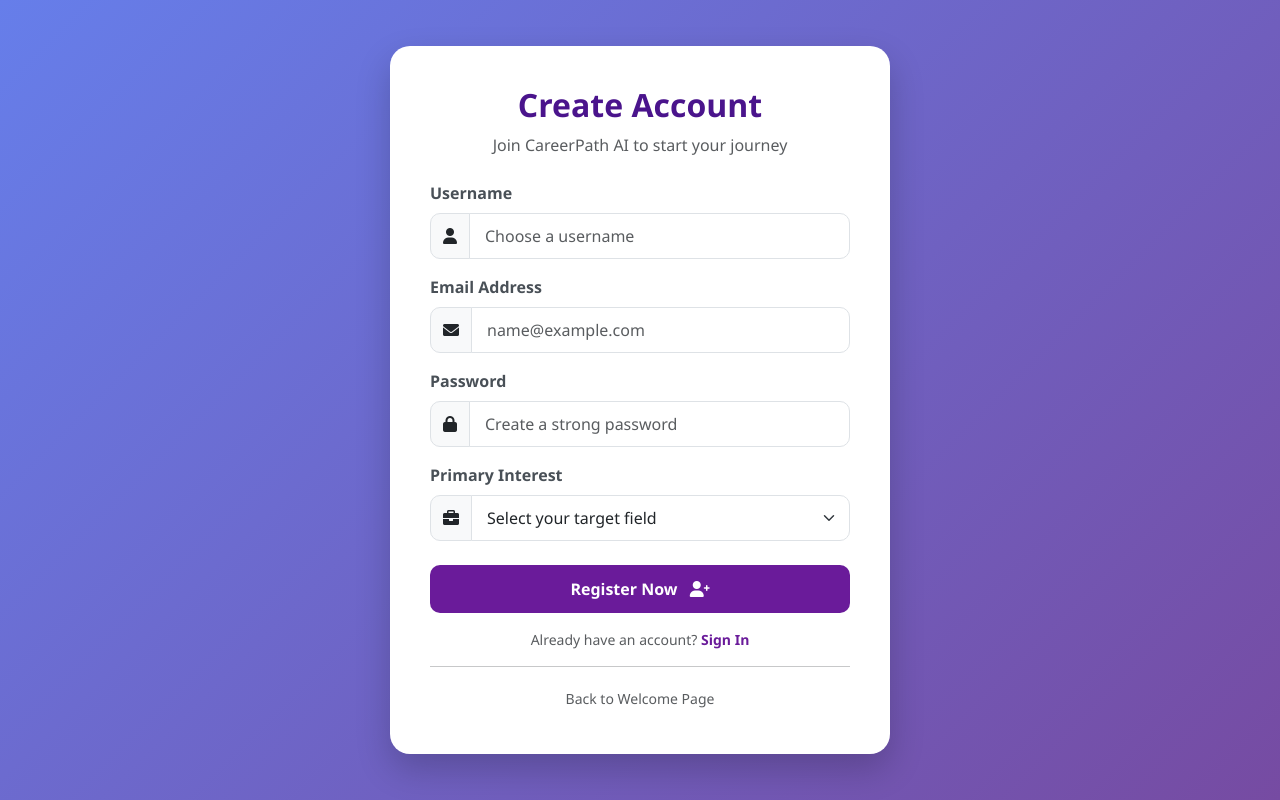
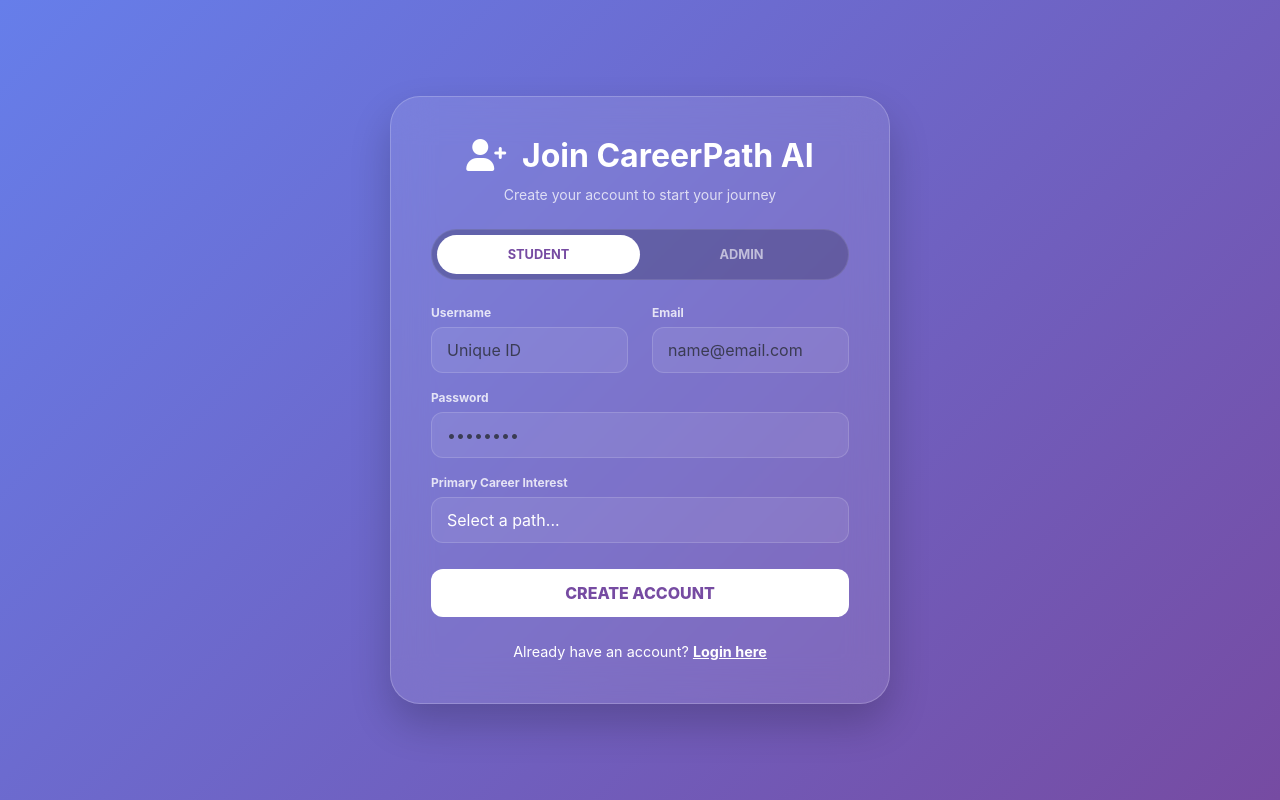
Before and after one commit to VemulaNagendraJagadeeshAnand/career_ai_project, a Flask app: page /register in a window 1280 px wide. Run offline with Flask 3, Linux system fonts and the light colour scheme; some libraries are stand-ins or nearby versions.

Commit message:
Initial commit: AI Career Intelligence System

```diff
--- a/app.py
+++ b/app.py
@@ -5,25 +5,23 @@ import certifi
 from datetime import datetime
 from flask import Flask, render_template, request, redirect, session, url_for
 from pymongo import MongoClient
-from dotenv import load_dotenv
 
 # NLP & Extraction Libraries
 from sklearn.feature_extraction.text import TfidfVectorizer
 from sklearn.metrics.pairwise import cosine_similarity
 from pdfminer.high_level import extract_text
 
-# Load environment variables
-load_dotenv()
-
 app = Flask(__name__)
-app.secret_key = os.getenv("SECRET_KEY", "career_ai_jntuk_2026_project")
+# Hardcoded Secret Key for session security
+app.secret_key = "career_ai_jntuk_2026_project"
 
 # ---------------- DATABASE CONFIGURATION ----------------
-uri = os.getenv("MONGO_URI")
+# Hardcoded URI for direct deployment (No .env required)
+uri = "mongodb+srv://226m1a05a4_db_user:JagadeeshAnand@career.cjjjztp.mongodb.net/?retryWrites=true&w=majority&appName=career"
 ca = certifi.where()
 
 try:
-    # Secure connection for MongoDB Atlas
+    # Connection with 5-second timeout to prevent hanging
     client = MongoClient(uri, tlsCAFile=ca, serverSelectionTimeoutMS=5000)
     db = client["career_ai_database"]
     students_col = db["students"]
@@ -32,15 +30,15 @@ try:
 except Exception as e:
     print(f"❌ Database Connection Error: {e}")
 
-# ---------------- KNOWLEDGE BASE (NLP & Roadmaps) ----------------
+# ---------------- KNOWLEDGE BASE ----------------
 CAREERS = {
-    "Data Scientist": ["python", "machine learning", "statistics", "sql", "pandas", "data visualization", "scikit-learn", "deep learning"],
-    "Web Developer": ["html", "css", "javascript", "react", "node", "express", "mongodb", "angular", "bootstrap", "typescript"],
-    "AI Engineer": ["python", "deep learning", "neural networks", "tensorflow", "pytorch", "nlp", "computer vision", "transformers"],
-    "Business Analyst": ["excel", "sql", "power bi", "tableau", "communication", "agile", "scrum", "analytics", "jira"],
-    "Cybersecurity Analyst": ["networking", "firewalls", "penetration testing", "wireshark", "linux", "siem", "encryption", "ethical hacking"],
-    "Cloud Engineer": ["aws", "azure", "docker", "kubernetes", "terraform", "cloud computing", "devops", "linux", "serverless"],
-    "Java Developer": ["java", "spring boot", "hibernate", "maven", "microservices", "mysql", "multithreading", "oops", "junit"]
+    "Data Scientist": ["python", "machine learning", "statistics", "sql", "pandas", "data visualization"],
+    "Web Developer": ["html", "css", "javascript", "react", "node", "express", "mongodb"],
+    "AI Engineer": ["python", "deep learning", "neural networks", "tensorflow", "pytorch", "nlp"],
+    "Business Analyst": ["excel", "sql", "power bi", "tableau", "communication", "agile"],
+    "Cybersecurity Analyst": ["networking", "firewalls", "penetration testing", "wireshark", "linux"],
+    "Cloud Engineer": ["aws", "azure", "docker", "kubernetes", "terraform", "cloud computing"],
+    "Java Developer": ["java", "spring boot", "hibernate", "maven", "microservices", "mysql"]
 }
 
 ROADMAPS = {
@@ -53,10 +51,10 @@ ROADMAPS = {
     "Java Developer": {"time": "6 Months", "resources": [{"name": "Spring Boot Tutorial", "url": "https://youtu.be/9SGDpanrc8U"}]}
 }
 
-# ---------------- CORE AI & EXTRACTION LOGIC ----------------
+# ---------------- CORE AI LOGIC ----------------
 
 def extract_text_from_file(file):
-    """Handles PDF and DOCX parsing in-memory"""
+    """Handles PDF and DOCX parsing"""
     filename = file.filename.lower()
     try:
         file.seek(0)
@@ -67,12 +65,12 @@ def extract_text_from_file(file):
         elif filename.endswith(".docx"):
             doc = docx.Document(file_stream)
             return " ".join([p.text for p in doc.paragraphs])
-    except Exception as e:
+    except:
         return ""
     return ""
 
 def get_ai_scores(text, careers_db):
-    """NLP Similarity Engine using TF-IDF"""
+    """NLP Similarity Engine"""
     text = text.lower()
     career_names = list(careers_db.keys())
     career_profiles = [" ".join(v) for v in careers_db.values()]
@@ -92,7 +90,7 @@ def get_ai_scores(text, careers_db):
         }
     return dict(sorted(results.items(), key=lambda x: x[1]['score'], reverse=True))
 
-# ---------------- WEB ROUTES ----------------
+# ---------------- ROUTES ----------------
 
 @app.route("/")
 def welcome():
@@ -101,22 +99,39 @@ def welcome():
 @app.route("/login", methods=["GET", "POST"])
 def login():
     if request.method == "POST":
-        u, p = request.form["username"], request.form["password"]
-        if u == "admin" and p == "admin123":
-            session["admin"] = u
-            return redirect(url_for("admin"))
-        user = students_col.find_one({"username": u, "password": p})
-        if user:
-            session["user"] = u
-            return redirect(url_for("student_dashboard"))
+        role = request.form.get("role")
+        u = request.form.get("username")
+        p = request.form.get("password")
+
+        if role == "admin":
+            if u == "admin" and p == "admin123":
+                session["admin"] = u
+                return redirect(url_for("admin"))
+            else:
+                return render_template("login.html", error="Invalid Admin Credentials")
+        else:
+            user = students_col.find_one({"username": u, "password": p})
+            if user:
+                session["user"] = u
+                return redirect(url_for("student_dashboard"))
+            else:
+                return render_template("login.html", error="Invalid Student Credentials")
     return render_template("login.html")
 
 @app.route("/register", methods=["GET", "POST"])
 def register():
     if request.method == "POST":
-        u, e, p, i = request.form["username"], request.form["email"], request.form["password"], request.form["interest"]
+        u = request.form.get("username")
+        e = request.form.get("email")
+        p = request.form.get("password")
+        i = request.form.get("interest", "Administrator")
+        role = request.form.get("role")
+
         if not students_col.find_one({"username": u}):
-            students_col.insert_one({"username": u, "email": e, "password": p, "interest": i, "history": []})
+            students_col.insert_one({
+                "username": u, "email": e, "password": p,
+                "interest": i, "role": role, "history": []
+            })
             return redirect(url_for("login"))
     return render_template("register.html")
 
@@ -173,25 +188,18 @@ def resume_screening():
 
 @app.route("/admin")
 def admin():
-    """Aggregates system-wide analytics for the Admin Dashboard"""
     if "admin" not in session: return redirect(url_for("login"))
-
     all_users = list(students_col.find({}, {"history": 1}))
     career_dist = {c: 0 for c in CAREERS.keys()}
     total_screenings = 0
-
     for u in all_users:
         hist = u.get('history', [])
         total_screenings += len(hist)
         for e in hist:
             career_name = e.get('career')
-            if career_name in career_dist:
-                career_dist[career_name] += 1
+            if career_name in career_dist: career_dist[career_name] += 1
 
-    top_career = "No Data Yet"
-    if total_screenings > 0:
-        top_career = max(career_dist, key=career_dist.get)
-
+    top_career = max(career_dist, key=career_dist.get) if total_screenings > 0 else "No Data"
     return render_template("admin.html",
                            analytics={"users": len(all_users), "resumes": total_screenings},
                            career_labels=list(career_dist.keys()),
@@ -200,7 +208,6 @@ def admin():
 
 @app.route("/admin/bulk_screen", methods=["GET", "POST"])
 def admin_bulk_screen():
-    """Recruiter tool to rank multiple resumes against one JD"""
     if "admin" not in session: return redirect(url_for("login"))
     results = []
     if request.method == "POST":
@@ -222,4 +229,6 @@ def logout():
     return redirect(url_for("welcome"))
 
 if __name__ == "__main__":
-    app.run(debug=True)
+    # Crucial for Render: listen on 0.0.0.0 and use dynamic PORT
+    port = int(os.environ.get("PORT", 5000))
+    app.run(host="0.0.0.0", port=port)
--- a/requirements.txt
+++ b/requirements.txt
@@ -7,5 +7,5 @@ numpy==2.4.1
 scipy==1.17.0
 pdfminer.six==20260107
 python-docx==1.2.0
-Werkzeug==3.1.5
-Jinja2==3.1.6
+certifi
+gunicorn
--- a/templates/register.html
+++ b/templates/register.html
@@ -8,72 +8,125 @@
     <link rel="stylesheet" href="https://cdnjs.cloudflare.com/ajax/libs/bootstrap/5.3.0/css/bootstrap.min.css">
     <link rel="stylesheet" href="https://cdnjs.cloudflare.com/ajax/libs/font-awesome/6.0.0/css/all.min.css">
     <style>
+        /* Shared Design System */
+
+         :root {
+            --primary-purple: #764ba2;
+            --secondary-purple: #667eea;
+            --glass-white: rgba(255, 255, 255, 0.12);
+        }
+
         body {
-            background: linear-gradient(135deg, #667eea 0%, #764ba2 100%);
+            background: linear-gradient(135deg, var(--secondary-purple) 0%, var(--primary-purple) 100%);
+            font-family: 'Inter', sans-serif;
             min-height: 100vh;
             display: flex;
             align-items: center;
             justify-content: center;
-            font-family: 'Segoe UI', Tahoma, Geneva, Verdana, sans-serif;
-            padding: 20px;
+            padding: 2rem 0;
+            color: white;
+            margin: 0;
         }
 
         .register-card {
+            background: rgba(255, 255, 255, 0.1);
+            backdrop-filter: blur(20px);
+            border: 1px solid rgba(255, 255, 255, 0.2);
+            border-radius: 30px;
+            padding: 2.5rem;
             width: 100%;
             max-width: 500px;
-            padding: 40px;
-            border-radius: 20px;
-            background: #ffffff;
-            box-shadow: 0 15px 35px rgba(0, 0, 0, 0.2);
+            box-shadow: 0 20px 40px rgba(0, 0, 0, 0.2);
+        }
+        /* Role Switcher */
+
+        .role-switcher {
+            display: flex;
+            background: rgba(0, 0, 0, 0.2);
+            border-radius: 50px;
+            padding: 5px;
+            margin-bottom: 1.5rem;
+            border: 1px solid rgba(255, 255, 255, 0.1);
         }
 
-        .register-header h2 {
-            color: #4a148c;
+        .role-switcher input[type="radio"] {
+            display: none;
+        }
+
+        .role-switcher label {
+            flex: 1;
+            padding: 10px;
+            text-align: center;
+            cursor: pointer;
+            border-radius: 50px;
+            transition: 0.3s;
             font-weight: 700;
+            font-size: 0.8rem;
+            margin-bottom: 0;
+            color: rgba(255, 255, 255, 0.6);
+        }
+
+        .role-switcher input[type="radio"]:checked+label {
+            background: white;
+            color: var(--primary-purple);
         }
 
         .form-label {
-            font-weight: 600;
-            color: #495057;
+            font-size: 0.75rem;
+            font-weight: 700;
+            color: rgba(255, 255, 255, 0.8);
+            margin-bottom: 5px;
+            display: block;
         }
 
         .form-control,
         .form-select {
-            border-radius: 10px;
+            background: rgba(255, 255, 255, 0.08);
+            border: 1px solid rgba(255, 255, 255, 0.15);
+            color: white !important;
+            border-radius: 12px;
             padding: 10px 15px;
-            border: 1px solid #dee2e6;
+            margin-bottom: 1rem;
         }
 
-        .form-control:focus {
-            border-color: #667eea;
-            box-shadow: 0 0 0 0.25 border-radius rgba(102, 126, 234, 0.25);
+        .form-control:focus,
+        .form-select:focus {
+            background: rgba(255, 255, 255, 0.12);
+            border-color: white;
+            box-shadow: none;
+        }
+
+        .form-select option {
+            color: #333;
         }
 
         .btn-register {
-            background: #6a1b9a;
+            background: white;
+            color: var(--primary-purple);
             border: none;
-            border-radius: 10px;
+            border-radius: 12px;
             padding: 12px;
-            font-weight: 700;
-            color: white;
-            transition: all 0.3s ease;
+            font-weight: 800;
+            width: 100%;
+            text-transform: uppercase;
+            transition: 0.3s;
+            margin-top: 10px;
         }
 
         .btn-register:hover {
-            background: #4a148c;
-            transform: translateY(-2px);
-            box-shadow: 0 5px 15px rgba(106, 27, 154, 0.3);
+            transform: scale(1.02);
         }
 
         .login-link {
-            text-decoration: none;
-            color: #6a1b9a;
-            font-weight: 700;
+            text-align: center;
+            margin-top: 1.5rem;
+            font-size: 0.9rem;
         }
 
-        .input-group-text {
-            background-color: #f8f9fa;
-            border-radius: 10px 0 0 10px;
+        .login-link a {
+            color: white;
+            font-weight: 700;
+            text-decoration: underline;
         }
     </style>
 </head>
@@ -81,64 +134,75 @@
 <body>
 
     <div class="register-card">
-        <div class="register-header text-center mb-4">
-            <h2>Create Account</h2>
-            <p class="text-muted">Join CareerPath AI to start your journey</p>
+        <div class="text-center mb-4">
+            <h2 class="fw-bold m-0"><i class="fas fa-user-plus me-2"></i> Join CareerPath AI</h2>
+            <p class="small opacity-75 mt-2">Create your account to start your journey</p>
         </div>
 
-        <form action="/register" method="POST">
-            <div class="mb-3">
-                <label class="form-label">Username</label>
-                <div class="input-group">
-                    <span class="input-group-text"><i class="fas fa-user"></i></span>
-                    <input type="text" name="username" class="form-control" placeholder="Choose a username" required>
+        <form action="{{ url_for('register') }}" method="POST">
+            <div class="role-switcher">
+                <input type="radio" name="role" id="student" value="student" checked onclick="toggleInterest(true)">
+                <label for="student">STUDENT</label>
+
+                <input type="radio" name="role" id="admin" value="admin" onclick="toggleInterest(false)">
+                <label for="admin">ADMIN</label>
+            </div>
+
+            <div class="row">
+                <div class="col-md-6">
+                    <label class="form-label">Username</label>
+                    <input type="text" name="username" class="form-control" placeholder="Unique ID" required>
+                </div>
+                <div class="col-md-6">
+                    <label class="form-label">Email</label>
+                    <input type="email" name="email" class="form-control" placeholder="name@email.com" required>
                 </div>
             </div>
 
-            <div class="mb-3">
-                <label class="form-label">Email Address</label>
-                <div class="input-group">
-                    <span class="input-group-text"><i class="fas fa-envelope"></i></span>
-                    <input type="email" name="email" class="form-control" placeholder="name@example.com" required>
-                </div>
-            </div>
+            <label class="form-label">Password</label>
+            <input type="password" name="password" class="form-control" placeholder="••••••••" required>
 
-            <div class="mb-3">
-                <label class="form-label">Password</label>
-                <div class="input-group">
-                    <span class="input-group-text"><i class="fas fa-lock"></i></span>
-                    <input type="password" name="password" class="form-control" placeholder="Create a strong password" required>
-                </div>
-            </div>
-
-            <div class="mb-4">
-                <label class="form-label">Primary Interest</label>
-                <div class="input-group">
-                    <span class="input-group-text"><i class="fas fa-briefcase"></i></span>
-                    <select name="interest" class="form-select" required>
-                    <option value="" disabled selected>Select your target field</option>
+            <div id="interest-container">
+                <label class="form-label">Primary Career Interest</label>
+                <select name="interest" id="interest-select" class="form-select" required>
+                    <option value="" disabled selected>Select a path...</option>
                     <option value="Data Scientist">Data Scientist</option>
                     <option value="Web Developer">Web Developer</option>
                     <option value="AI Engineer">AI Engineer</option>
+                    <option value="Business Analyst">Business Analyst</option>
                     <option value="Cybersecurity Analyst">Cybersecurity Analyst</option>
                     <option value="Cloud Engineer">Cloud Engineer</option>
                     <option value="Java Developer">Java Developer</option>
                 </select>
-                </div>
             </div>
 
-            <button type="submit" class="btn btn-register w-100 mb-3">
-            Register Now <i class="fas fa-user-plus ms-2"></i>
-        </button>
+            <button type="submit" class="btn btn-register">Create Account</button>
         </form>
 
-        <div class="text-center">
-            <p class="small text-muted mb-0">Already have an account? <a href="/login" class="login-link">Sign In</a></p>
-            <hr class="my-3">
-            <a href="/" class="btn btn-link btn-sm text-decoration-none text-muted">Back to Welcome Page</a>
+        <div class="login-link">
+            Already have an account? <a href="{{ url_for('login') }}">Login here</a>
         </div>
     </div>
 
+    <script>
+        /**
+         * Toggles the visibility and required status of the Career Interest field.
+         * @param {boolean} show - Whether to show the field (true for Students, false for Admins).
+         */
+        function toggleInterest(show) {
+            const container = document.getElementById('interest-container');
+            const select = document.getElementById('interest-select');
+
+            if (show) {
+                container.style.display = 'block';
+                select.setAttribute('required', 'required');
+            } else {
+                container.style.display = 'none';
+                select.removeAttribute('required');
+                select.value = ""; // Reset value for Admins
+            }
+        }
+    </script>
 </body>
 
 </html>
```
